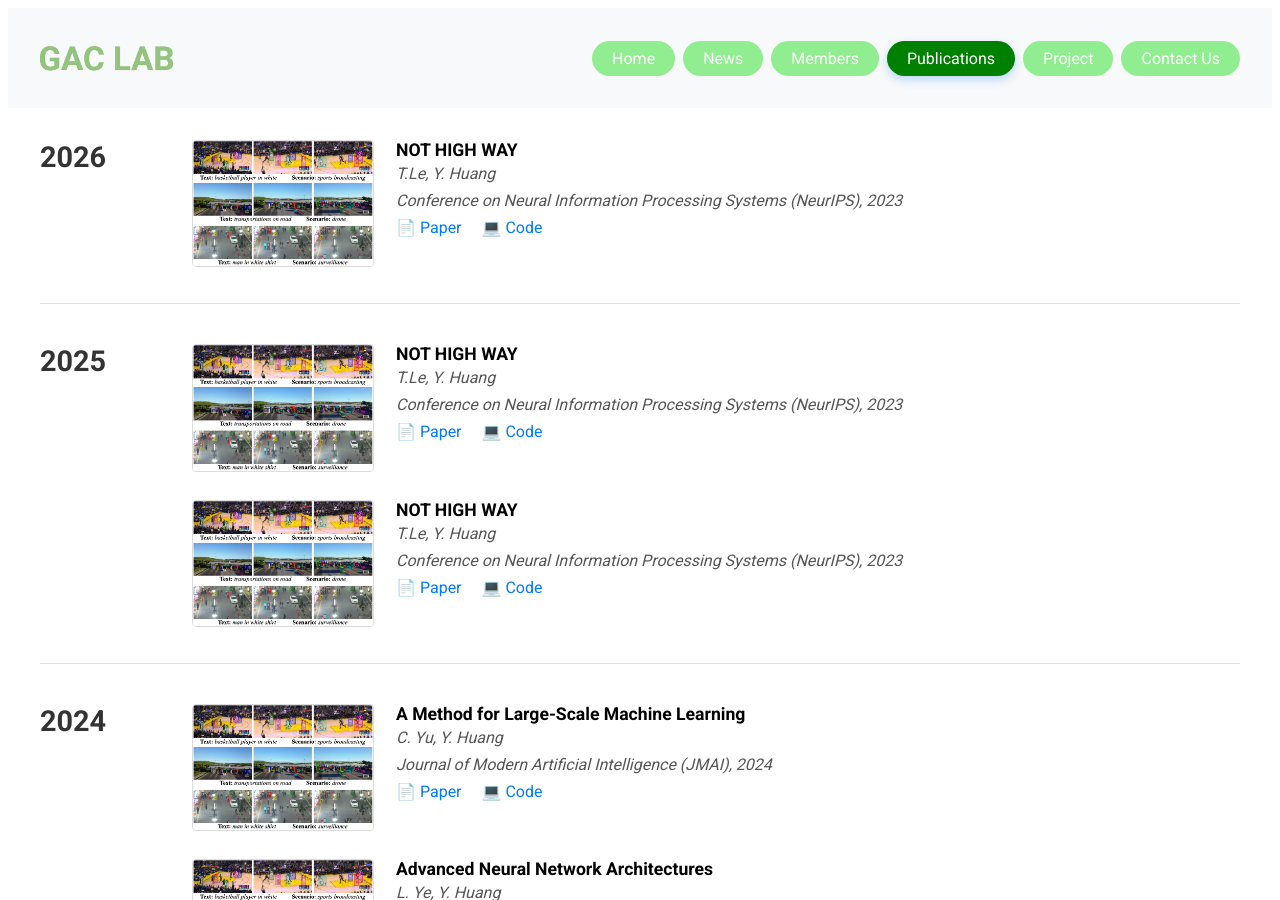
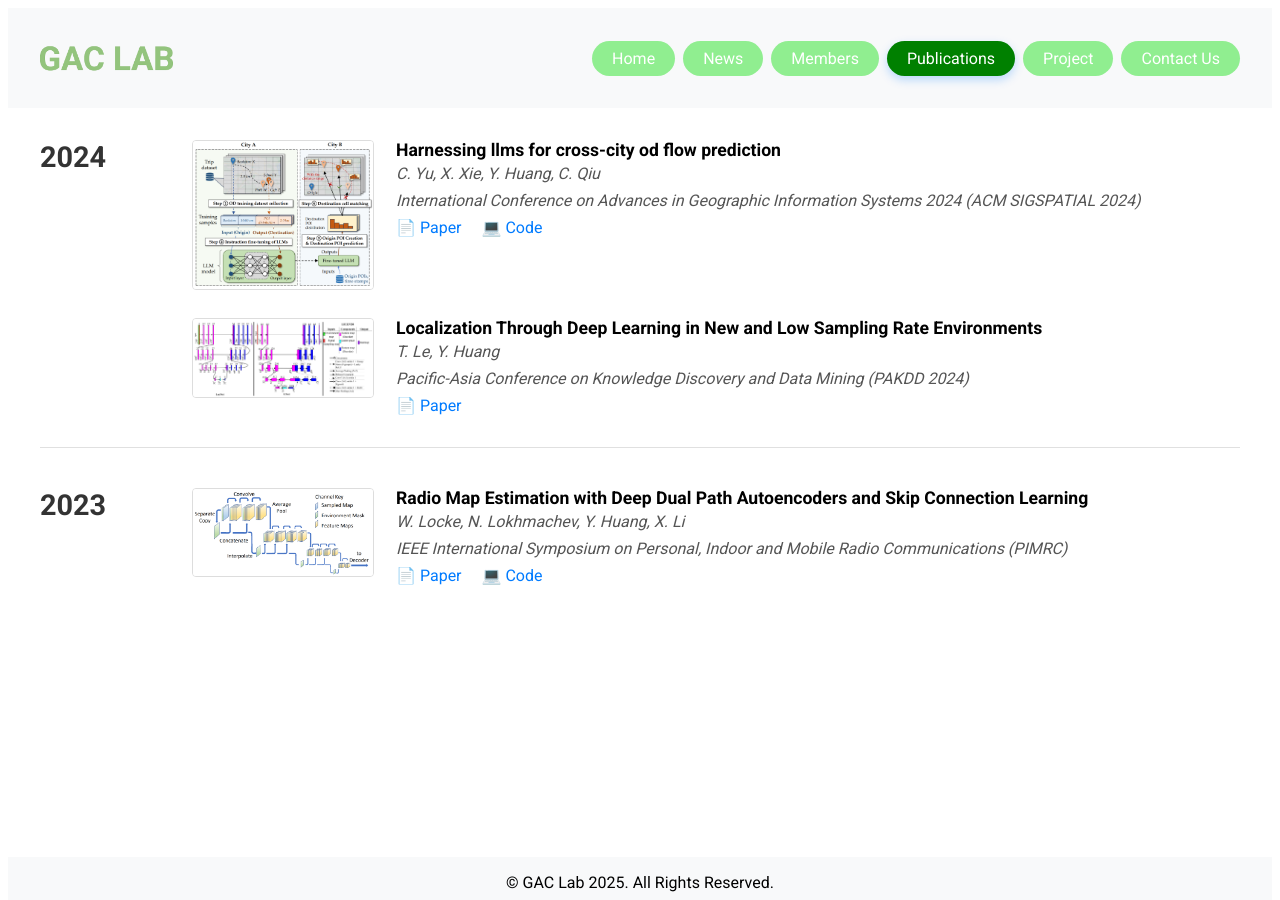
Before and after one commit to GeoAICenter/GeoAICenter.github.io, a Jekyll site: the page built from publications.html, in a window 1280 px wide and 900 px high. Built offline with Jekyll 4.4.1, drawn with Linux system fonts in a browser that asks for light colours; some of the changed text lies outside the part shown.

Commit message:
Update contents
Updating publications as well as an example images for each publication.

```diff
--- a/_data/publications.yml
+++ b/_data/publications.yml
@@ -1,79 +1,25 @@
-- title: "A Method for Large-Scale Machine Learning"
-  conference: "Journal of Modern Artificial Intelligence (JMAI), 2024"
-  authors: "C. Yu, Y. Huang"
-  image: "/assets/images/lamot.png" # Add this line
+- title: "Harnessing llms for cross-city od flow prediction"
+  conference: "International Conference on Advances in Geographic Information Systems 2024 (ACM SIGSPATIAL 2024)"
+  authors: "C. Yu, X. Xie, Y. Huang, C. Qiu"
+  image: "/assets/images/Harnessing_LLMs_OD_Flow_Prediction.png" # Add this line
   year: 2024
   links:
-    paper_url: "/assets/papers/paper1.pdf"
+    paper_url: "https://dl.acm.org/doi/abs/10.1145/3678717.3691308"
     code_url: "https://github.com/user/project1"
 
-- title: "Advanced Neural Network Architectures"
-  conference: "International Conference on Computer Vision (ICCV), 2024"
-  authors: "L. Ye, Y. Huang"
-  image: "/assets/images/lamot.png" # Add this line
+- title: "Localization Through Deep Learning in New and Low Sampling Rate Environments"
+  conference: "Pacific-Asia Conference on Knowledge Discovery and Data Mining (PAKDD 2024)"
+  authors: "T. Le, Y. Huang"
+  image: "/assets/images/LocNet.png" # Add this line
   year: 2024
   links:
-    paper_url: "/assets/papers/paper2.pdf"
+    paper_url: "https://link.springer.com/chapter/10.1007/978-981-97-2262-4_24"
 
-- title: "HIGH WAY"
-  conference: "Conference on Neural Information Processing Systems (NeurIPS), 2023"
-  authors: "T.Le, Y. Huang"
-  image: "/assets/images/lamot.png" # Add this line
-  year: 2022
-  links:
-    paper_url: "/assets/papers/paper3.pdf"
-    code_url: "https://github.com/user/project3"
-
-- title: "Foundations of Data-Centric AI"
-  conference: "Conference on Neural Information Processing Systems (NeurIPS), 2023"
-  authors: "T.Le, Y. Huang"
-  image: "/assets/images/lamot.png" # Add this line
+- title: "Radio Map Estimation with Deep Dual Path Autoencoders and Skip Connection Learning"
+  conference: "IEEE International Symposium on Personal, Indoor and Mobile Radio Communications (PIMRC)"
+  authors: "W. Locke, N. Lokhmachev, Y. Huang, X. Li"
+  image: "/assets/images/DualPath.png" # Add this line
   year: 2023
   links:
-    paper_url: "/assets/papers/paper3.pdf"
+    paper_url: "https://ieeexplore.ieee.org/document/10293748"
     code_url: "https://github.com/user/project3"
-
-- title: "NOT HIGH WAY"
-  conference: "Conference on Neural Information Processing Systems (NeurIPS), 2023"
-  authors: "T.Le, Y. Huang"
-  image: "/assets/images/lamot.png" # Add this line
-  year: 2025
-  links:
-    paper_url: "/assets/papers/paper3.pdf"
-    code_url: "https://github.com/user/project3"
-
-- title: "NOT HIGH WAY"
-  conference: "Conference on Neural Information Processing Systems (NeurIPS), 2023"
-  authors: "T.Le, Y. Huang"
-  image: "/assets/images/lamot.png" # Add this line
-  year: 2025
-  links:
-    paper_url: "/assets/papers/paper3.pdf"
-    code_url: "https://github.com/user/project3"
-
-- title: "NOT HIGH WAY"
-  conference: "Conference on Neural Information Processing Systems (NeurIPS), 2023"
-  authors: "T.Le, Y. Huang"
-  image: "/assets/images/lamot.png" # Add this line
-  year: 2026
-  links:
-    paper_url: "/assets/papers/paper3.pdf"
-    code_url: "https://github.com/user/project3"
-
-- title: "NOT HIGH WAY"
-  conference: "Conference on Neural Information Processing Systems (NeurIPS), 2023"
-  authors: "T.Le, Y. Huang"
-  image: "/assets/images/lamot.png" # Add this line
-  year: 2024
-  links:
-    paper_url: "/assets/papers/paper3.pdf"
-    code_url: "https://github.com/user/project3"
-
-- title: "NOT HIGH WAY"
-  conference: "Conference on Neural Information Processing Systems (NeurIPS), 2023"
-  authors: "T.Le, Y. Huang"
-  image: "/assets/images/lamot.png" # Add this line
-  year: 2024
-  links:
-    paper_url: "/assets/papers/paper3.pdf"
-    code_url: "https://github.com/user/project3"
```
Also changed, not shown: assets/images/DualPath.png (added), assets/images/Harnessing_LLMs_OD_Flow_Prediction.png (added), assets/images/LocNet.png (added).
